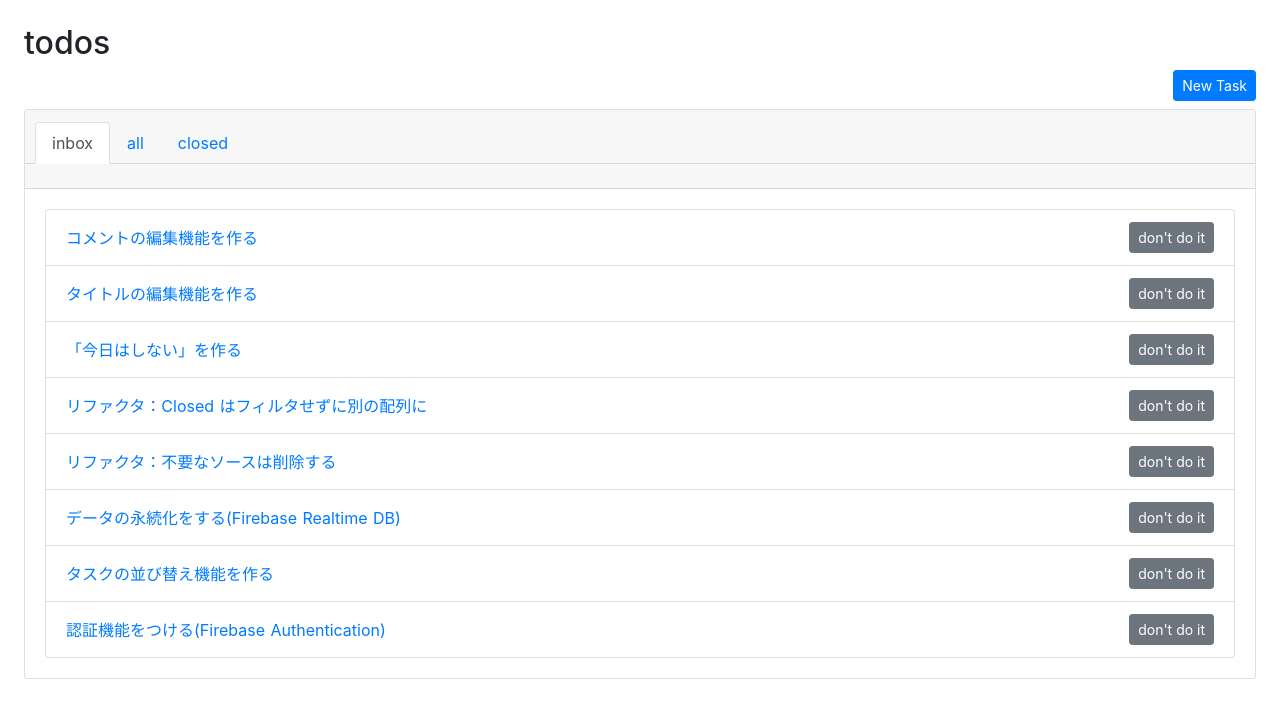
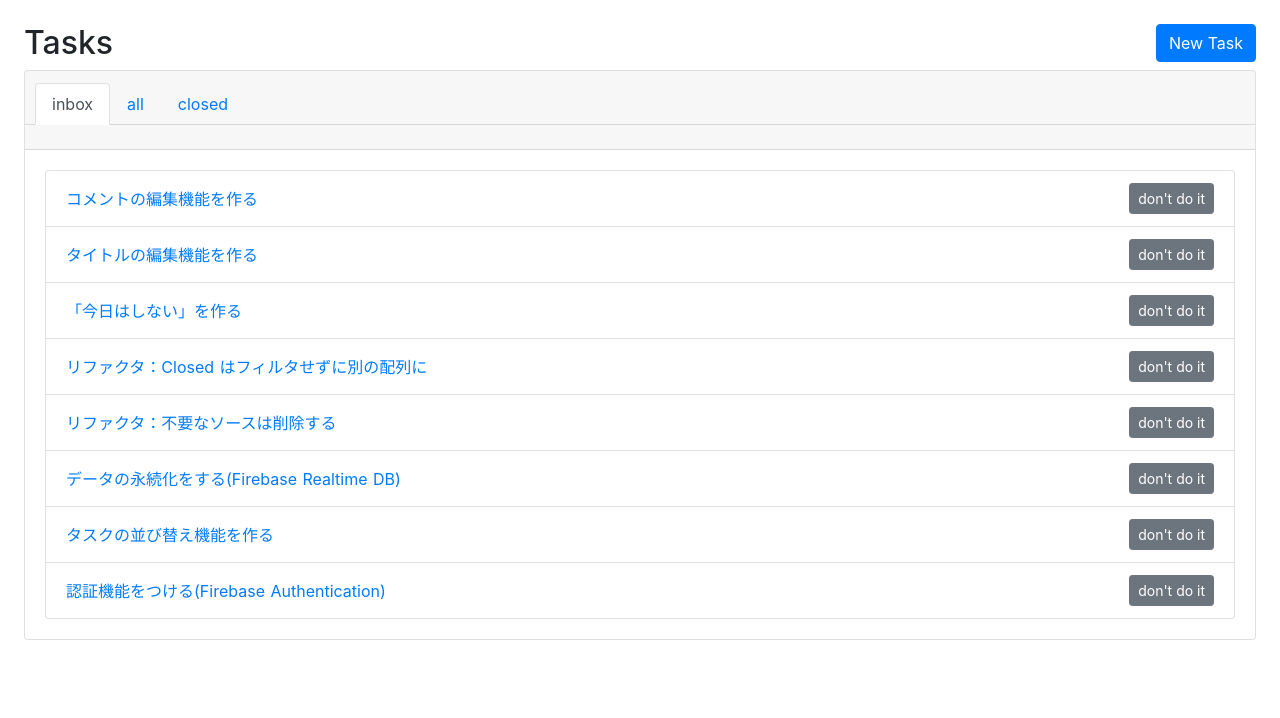
Before and after one commit to morikiyo/dont-do-it, a Nuxt app: page / in a window 1280 px wide. Shown: the top 718 px of the page. Built offline with nearby package versions, Linux system fonts and the light colour scheme.

Commit message:
リストのタイトルとボタンの配置を修正

```diff
--- a/pages/index.vue
+++ b/pages/index.vue
@@ -1,10 +1,12 @@
 <template>
   <div>
-    <h2>todos</h2>
-    <div class="my-2 text-right">
-      <b-button @click="clickNewTask" variant="primary" size="sm">
-        New Task
-      </b-button>
+    <div class="d-flex justify-content-between">
+      <h2>Tasks</h2>
+      <div>
+        <b-button @click="clickNewTask" variant="primary">
+          New Task
+        </b-button>
+      </div>
     </div>
     <b-card no-body>
       <b-tabs card>
```
